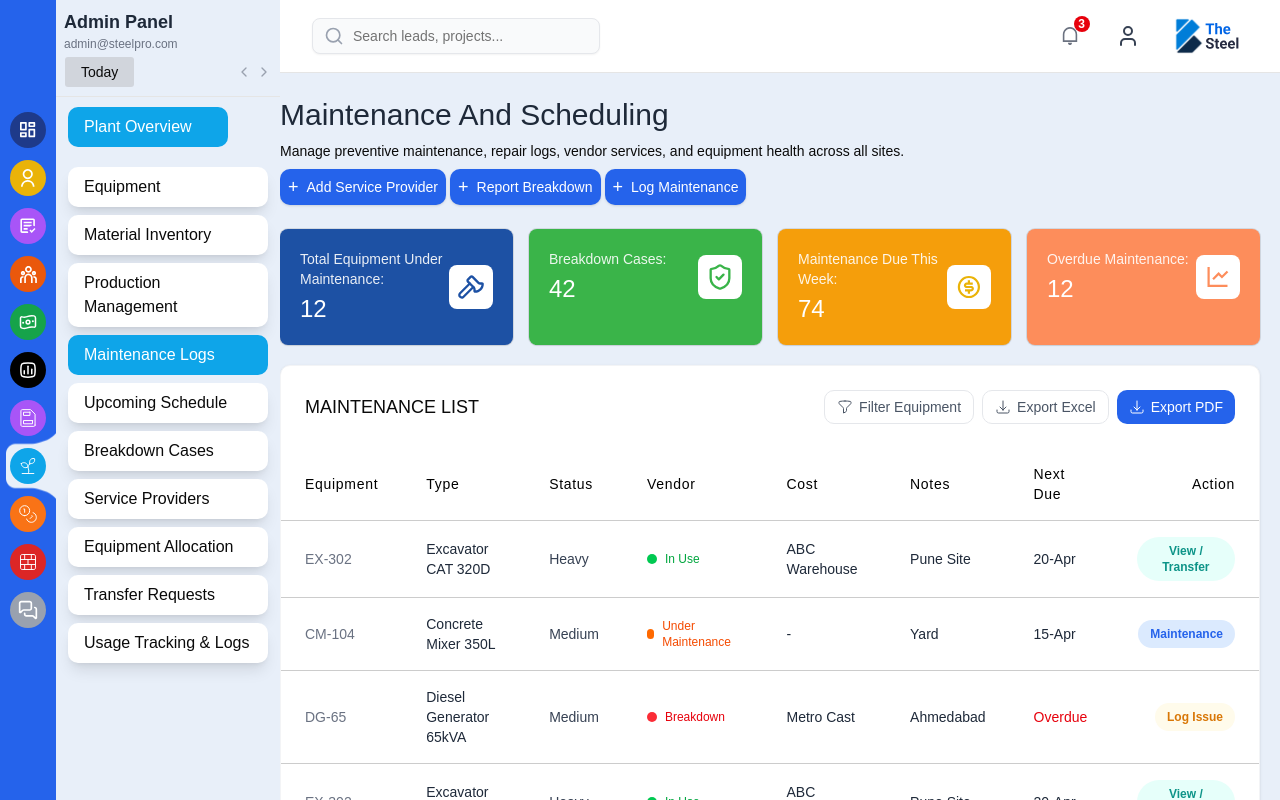
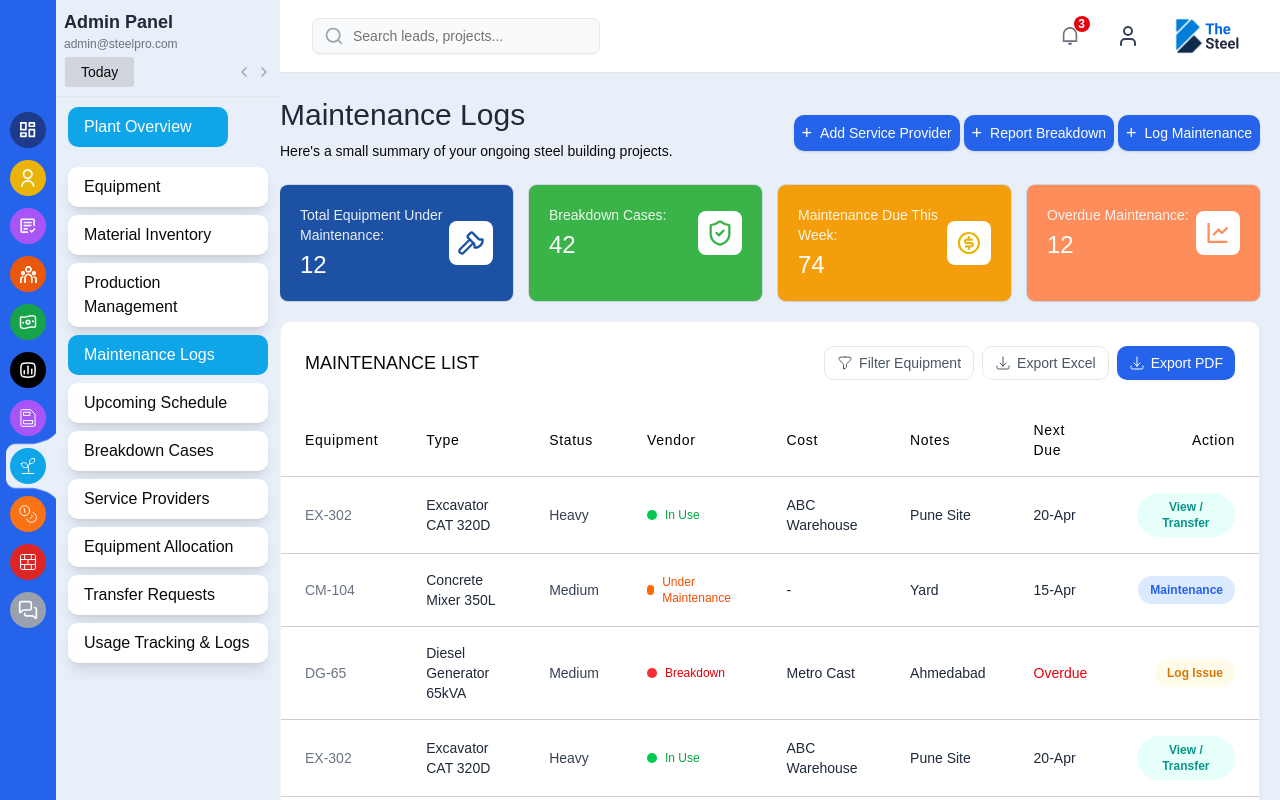
Before and after one commit to react6-flyweis/the-steel-admin, a React (Vite) app: page /plant/maintenance_logs in a window 1280 px wide. Built offline with nearby package versions, Linux system fonts and the light colour scheme.

Commit message:
feat: update navigation path in InvoiceManagementTable and improve summaries in TransferRequestsView, UsageTrackingView, and MaintenanceAndSchedulingView

```diff
--- a/src/modules/accounts/components/InvoiceManagementTable.tsx
+++ b/src/modules/accounts/components/InvoiceManagementTable.tsx
@@ -190,7 +190,7 @@ export default function InvoiceManagementTable() {
                   <div className="flex justify-end items-center gap-3 text-blue-800">
                     <button
                       className="p-1.5 hover:bg-blue-50 rounded-full transition-colors cursor-pointer"
-                      onClick={() => navigate("/payments/invoice/preview")}
+                      onClick={() => navigate("/invoice/preview")}
                     >
                       <Eye className="w-5 h-5" />
                     </button>
--- a/src/plant/components/equipment_allocation/TransferRequestsView.tsx
+++ b/src/plant/components/equipment_allocation/TransferRequestsView.tsx
@@ -137,8 +137,7 @@ const TransferRequestsView = () => {
             Transfer Requests
           </h1>
           <p className="text-gray-500 text-sm mt-1">
-            Track, assign, transfer, and monitor equipment across all
-            construction sites and the central yard.
+            Here's a summary of your equipment transfer requests.
           </p>
         </div>
         <div className="flex flex-col lg:flex-row gap-1 flex-wrap">
--- a/src/plant/components/equipment_allocation/UsageTrackingView.tsx
+++ b/src/plant/components/equipment_allocation/UsageTrackingView.tsx
@@ -131,8 +131,7 @@ const UsageTrackingView = () => {
             Usage Tracking
           </h1>
           <p className="text-gray-500 text-sm mt-1">
-            Track, assign, transfer, and monitor equipment across all
-            construction sites and the central yard.
+            Here's a summary of your equipment transfer requests.
           </p>
         </div>
         <div className="flex flex-col lg:flex-row gap-1 flex-wrap">
--- a/src/plant/components/maintenance_and_scheduling/MaintenanceAndSchedulingView.tsx
+++ b/src/plant/components/maintenance_and_scheduling/MaintenanceAndSchedulingView.tsx
@@ -238,11 +238,10 @@ const MaintenanceAndSchedulingView = () => {
       <div className="flex items-center justify-between flex-wrap mt-1 mb-6">
         <div className="">
           <h1 className="md:text-3xl text-lg font-normal text-gray-800 mb-2">
-            Maintenance And Scheduling
+            Maintenance Logs
           </h1>
           <p className="text-(--text-color-gray-2) text-sm">
-            Manage preventive maintenance, repair logs, vendor services, and
-            equipment health across all sites.
+            Here's a small summary of your ongoing steel building projects.
           </p>
         </div>
         <div className="flex flex-col mt-2 lg:flex-row gap-1 flex-wrap">
```
